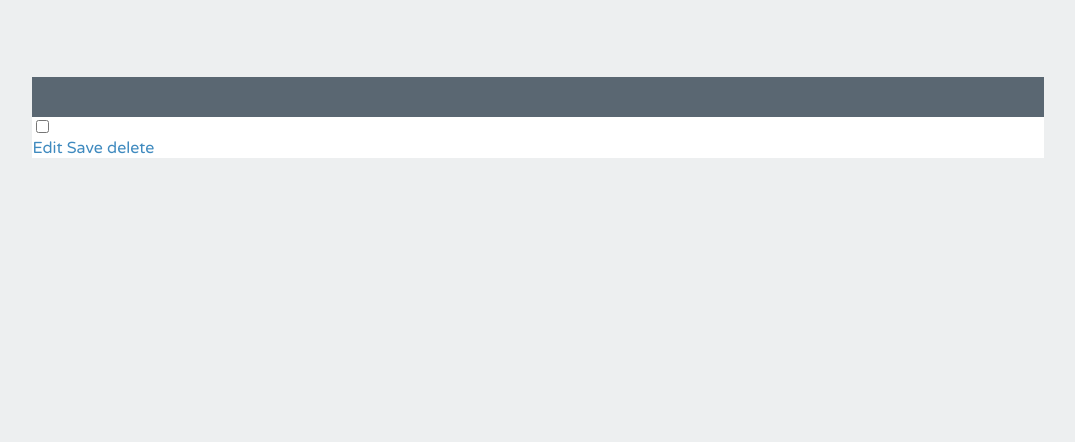
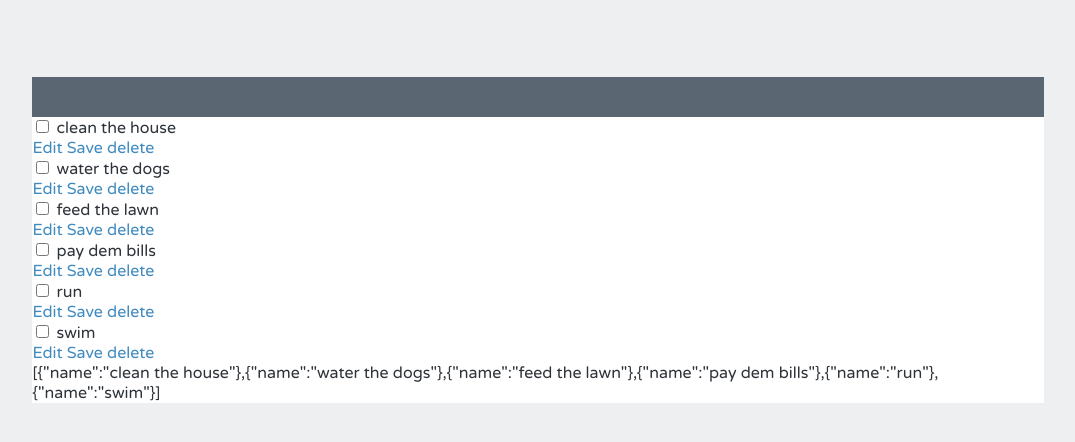
Before and after one commit to jebin007/angular-to-do, a plain HTML site: page index.html in a window 1280 px wide. Shown: the part 62-504 px from the top of the page, without its empty margins (102-1177 px from the left). Drawn offline with Linux system fonts and the light colour scheme.

Commit message:
Using ng-repeat to inject HTML for every data element.

```diff
--- a/index.html
+++ b/index.html
@@ -10,9 +10,10 @@
   <h1>My TODOS</h1>
 
   <div ng-controller="mainCtrl" class="list">
+    <div ng-repeat="todo in todos">
       <input ng-model="todo.completed"type="checkbox"/>
       <label ng-hide="editing"class="editing-label" ng-click="helloWorld()">{{todo.name}}</label>
-    <input ng-show="editing" ng-model="todo.name"class="editing-label" type="text"/>
+      <input ng-show="editing"ng-model="todo.name"class="editing-label" type="text"/>
 
       <div class="actions">
         <a href="" ng-click=" editing = !editing ">Edit</a>
@@ -20,6 +21,8 @@
         <a href="" class="delete">delete</a>
       </div>
     </div>
+    {{todos}}
+  </div>
 
 
   <script src="vendor/angular.js" type="text/javascript"></script>
--- a/scripts/app.js
+++ b/scripts/app.js
@@ -3,4 +3,14 @@ angular.module("todoListApp", [])
     $scope.helloWorld = function() {
         console.log('Hello there! This is the helloWorld controller function, in the mainCtrl!');
     };
+
+    $scope.todos = [
+
+        {"name": "clean the house"},
+        {"name": "water the dogs"},
+        {"name": "feed the lawn"},
+        {"name": "pay dem bills"},
+        {"name": "run"},
+        {"name": "swim"}
+    ]
 });
```
Lines whose indentation alone changed are shown as unchanged.
